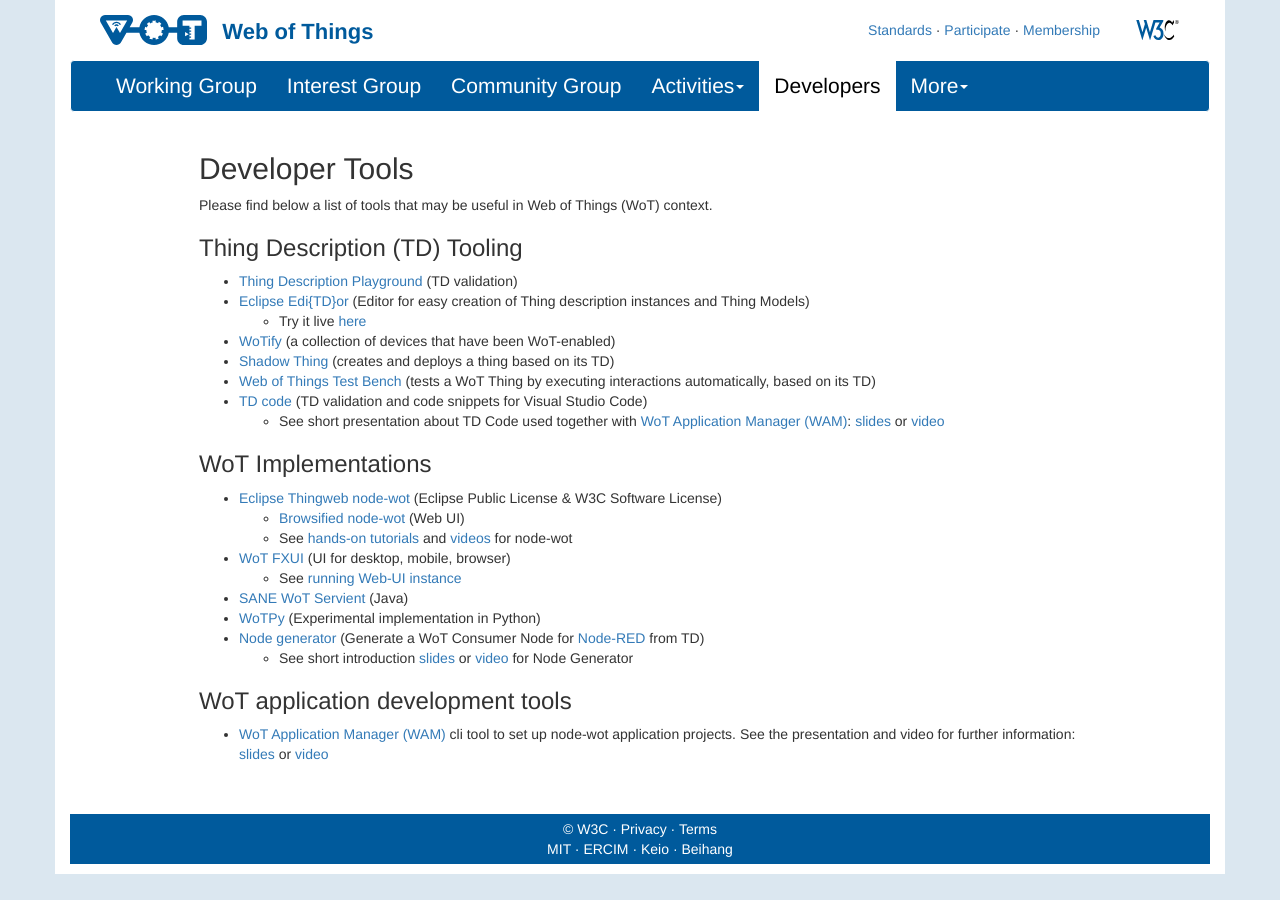
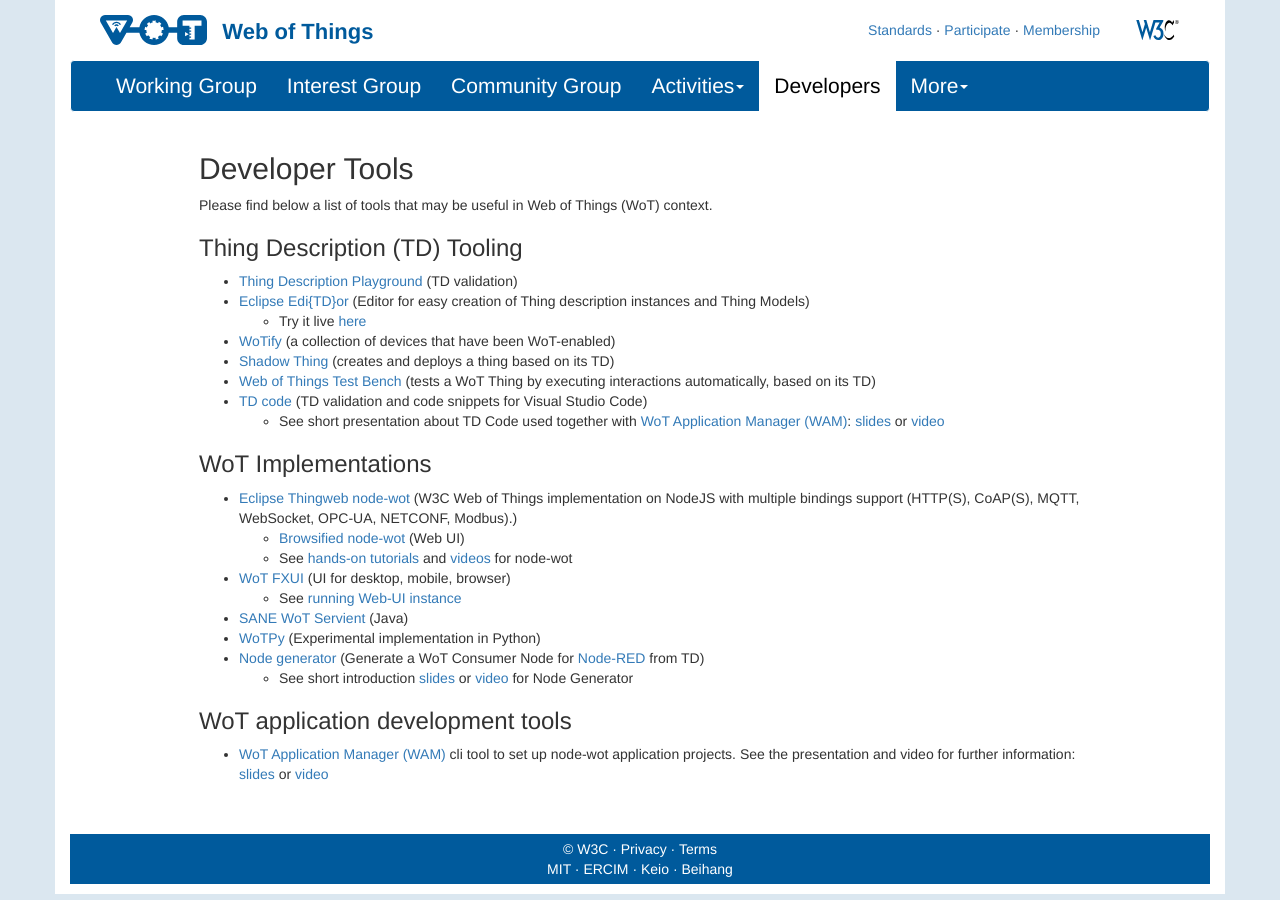
Before and after one commit to w3c/wot-marketing, a Jekyll site: the page built from docs/developers/index.html, in a window 1280 px wide. Built offline with Jekyll 4.4.1, drawn with Linux system fonts in a browser that asks for light colours; nearby versions of some CDN libraries.

Commit message:
update text for node-wot

```diff
--- a/docs/developers/index.html
+++ b/docs/developers/index.html
@@ -41,7 +41,7 @@
 	<h3>WoT Implementations</h3>
 	<ul>
 		<li>
-			<a href="http://www.thingweb.io/">Eclipse Thingweb node-wot</a> (Eclipse Public License &amp; W3C Software License)
+			<a href="http://www.thingweb.io/">Eclipse Thingweb node-wot</a> (W3C Web of Things implementation on NodeJS with multiple bindings support (HTTP(S), CoAP(S), MQTT, WebSocket, OPC-UA, NETCONF, Modbus).)
 			<ul>
 				<li><a href="http://plugfest.thingweb.io/webui/">Browsified node-wot</a> (Web UI)</li>
 				<li>See <a href="http://www.thingweb.io/hands-on.html">hands-on tutorials</a> and <a href="http://www.thingweb.io/videos.html">videos</a> for node-wot</li>
```
